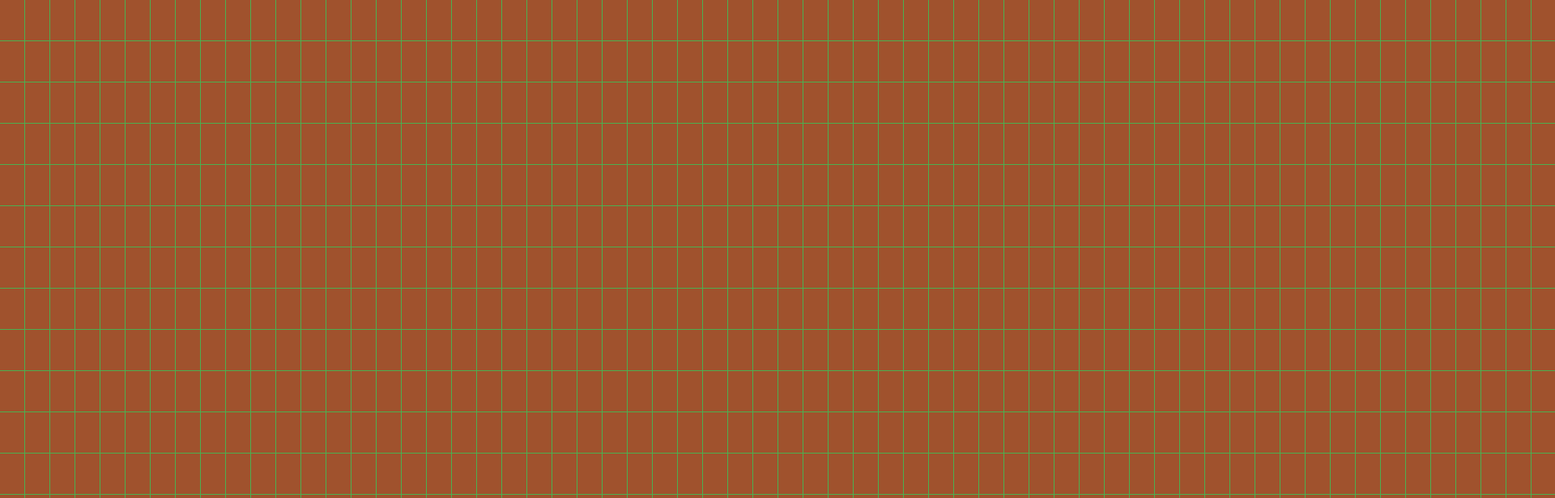
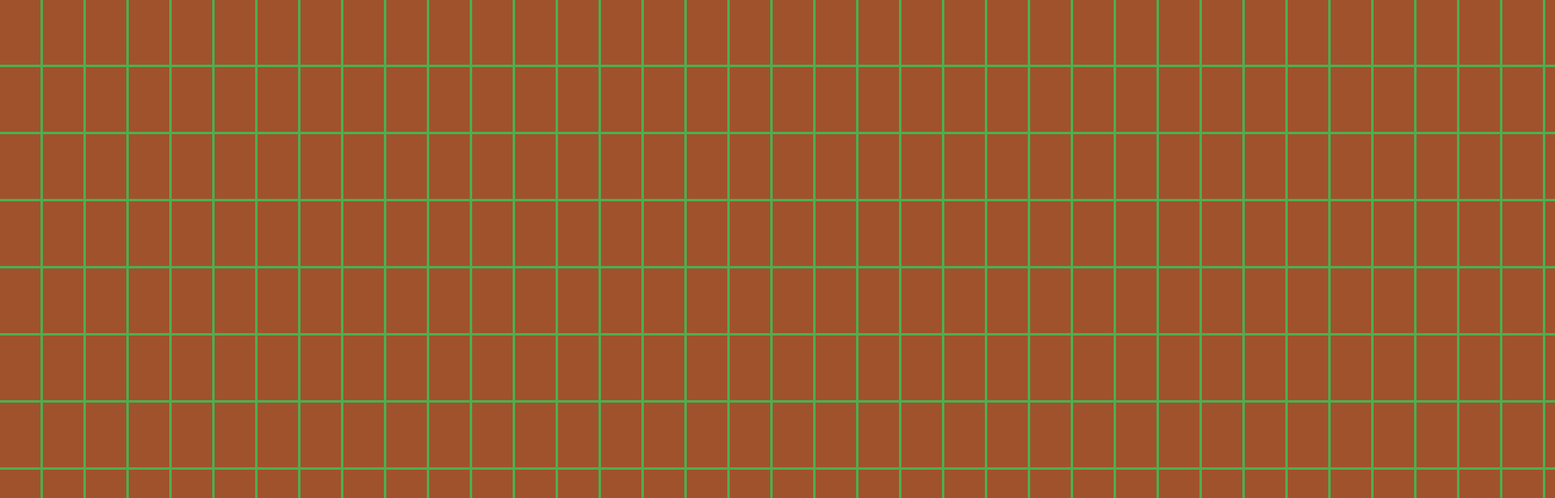
Before and after one commit to peppedmt/virtual-cemetery, a plain HTML site: page cimitero virtuale/index.html in a window 1280 px wide. Shown: the top 616 px of the page at 81% size, 1920 px wide, since content can reach past the window. Drawn offline with Linux system fonts and the light colour scheme.

Commit message:
Update styles.css

```diff
--- a/cimitero virtuale/styles.css
+++ b/cimitero virtuale/styles.css
@@ -6,14 +6,14 @@ body {
 
 .cemetery {
     display: grid;
-    grid-template-columns: repeat(100, 30px); /* Adjust the width to the new cell size */
-    gap: 1px; /* Space between cells */
+    grid-template-columns: repeat(100, 50px); /* Adjust the width to the new cell size */
+    gap: 3px; /* Space between cells */
     background-color: #4CAF50; /* Green color */
 }
 
 .cell {
-    width: 30px;
-    height: 50px;
+    width: 50px;
+    height: 80px;
     background-color: #a0522d; /* Light brown color */
     position: relative; /* Added to correctly position the tooltip */
 }
@@ -37,8 +37,8 @@ body {
 /* Styles for the button and the form */
 #magnifierBtn {
     position: fixed;
-    bottom: 10px;
-    right: 10px;
+    bottom: 40px;
+    right: 40px;
     z-index: 1000;
 }
 
```
